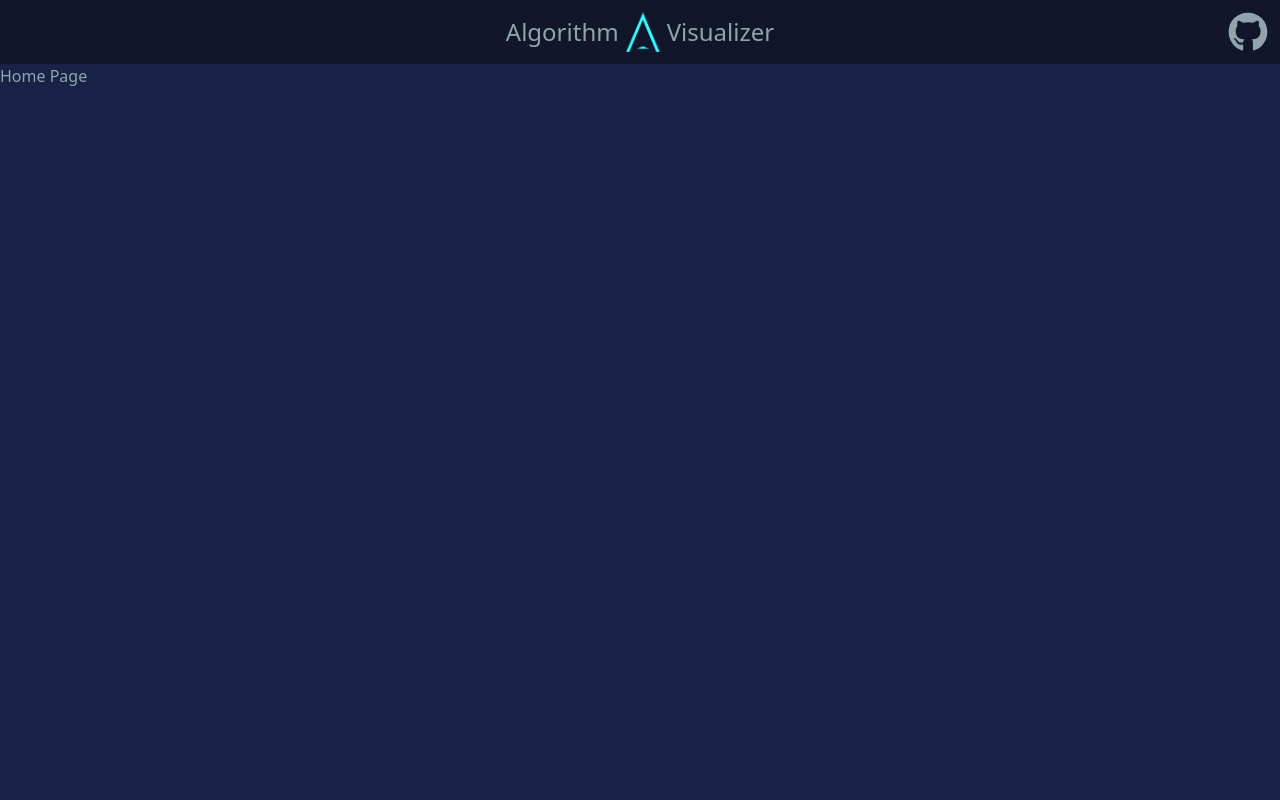
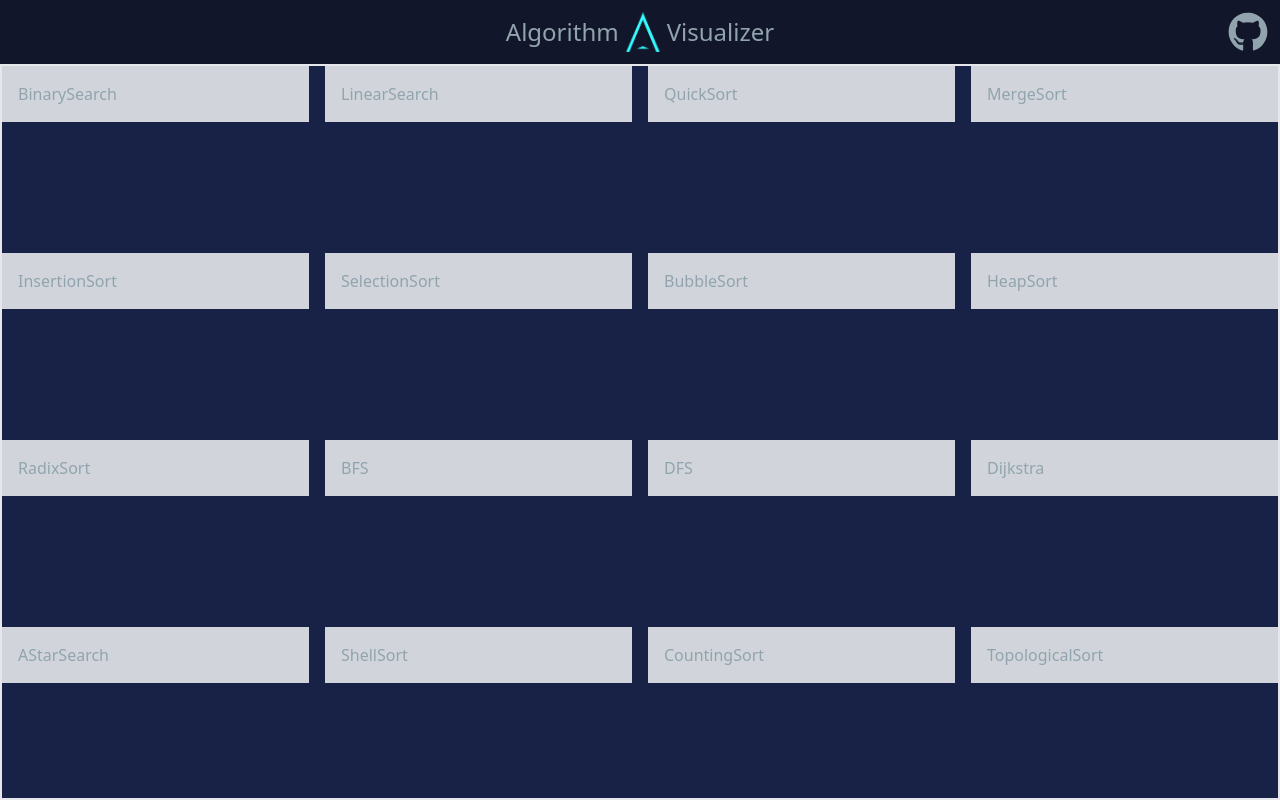
Before and after one commit to BradT615/Algorithm-Visualizer, a React (Create React App) app: page / in a window 1280 px wide. Built offline with nearby package versions, Linux system fonts and the light colour scheme.

Commit message:
added routing for algorithms

```diff
--- a/src/App.js
+++ b/src/App.js
@@ -1,18 +1,20 @@
 import React from 'react';
-import { BrowserRouter as Router, Route, Routes } from 'react-router-dom';
+import { BrowserRouter as Router, Routes, Route } from 'react-router-dom';
 import Navbar from './components/Navbar';
 import Home from './components/Home';
-import About from './components/About';
+import Algorithm from './components/Algorithm';
 
 function App() {
     return (
         <Router>
-            <div className='bg-customBlue min-h-screen text-customGray'>
+            <div className='flex flex-col bg-customBlue min-h-screen text-customGray'>
                 <Navbar />
-                <Routes>
-                    <Route path="/" element={<Home />} />
-                    <Route path="/about" element={<About />} />
-                </Routes>
+                <div className="flex flex-grow">
+                    <Routes>
+                        <Route path="/" element={<Home />} />
+                        <Route path="/:algorithmName" element={<Algorithm />} />
+                    </Routes>
+                </div>
             </div>
         </Router>
     );
--- /dev/null
+++ b/src/components/Algorithm.js
@@ -0,0 +1,19 @@
+import React from 'react';
+import { useParams } from 'react-router-dom';
+
+function Algorithm() {
+    const { algorithmName } = useParams();
+
+    const formatAlgorithmName = (name) => {
+        return name.replace(/([A-Z])/g, ' $1').trim();
+    };
+
+    return (
+        <div className='flex flex-col items-center w-full m-5'>
+            <h1 className='text-xl p-5'>{formatAlgorithmName(algorithmName)}</h1>
+            {/* Add the content or logic for each algorithm here */}
+        </div>
+    );
+}
+
+export default Algorithm;
--- a/src/components/Home.js
+++ b/src/components/Home.js
@@ -1,7 +1,26 @@
 import React from 'react';
+import { Link } from 'react-router-dom';
 
 function Home() {
-    return <h1>Home Page</h1>;
+    const algorithmNames = [
+        "BinarySearch", "LinearSearch", "QuickSort", "MergeSort",
+        "InsertionSort", "SelectionSort", "BubbleSort", "HeapSort",
+        "RadixSort", "BFS", "DFS", "Dijkstra",
+        "AStarSearch", "ShellSort", "CountingSort", "TopologicalSort"
+    ];
+
+    return (
+        <div className="flex flex-col flex-grow">
+            <div className="flex-grow grid grid-cols-4 gap-4 w-full border-2">
+                {/* Grid items */}
+                {algorithmNames.map((name, i) => (
+                    <Link key={i} to={`/${name}`}>
+                        <div className="bg-gray-300 p-4">{name}</div>
+                    </Link>
+                ))}
+            </div>
+        </div>
+    );
 }
 
 export default Home;
--- a/src/components/Navbar.js
+++ b/src/components/Navbar.js
@@ -1,17 +1,15 @@
-import React, { useState } from 'react';
+import React from 'react';
 import { FaGithub } from 'react-icons/fa';
 import logo from '../assets/logo-removebg.png';
 
 function Navbar() {
     return (
         <nav className="relative bg-customDarkBlue p-3">
-
             <div className='flex justify-center items-center text-2xl gap-1'>
                 <h1>Algorithm</h1>
                 <img src={logo} className='w-10' alt="Logo" />
                 <h1>Visualizer</h1>
             </div>
-
             <div className="absolute top-2 right-2 p-1 hidden sm:block hover:text-customOffWhite">
                 <a href="https://github.com/BradT615/Algorithm-Visualizer" target="_blank" rel="noopener noreferrer">
                     <FaGithub size={40} />
```
